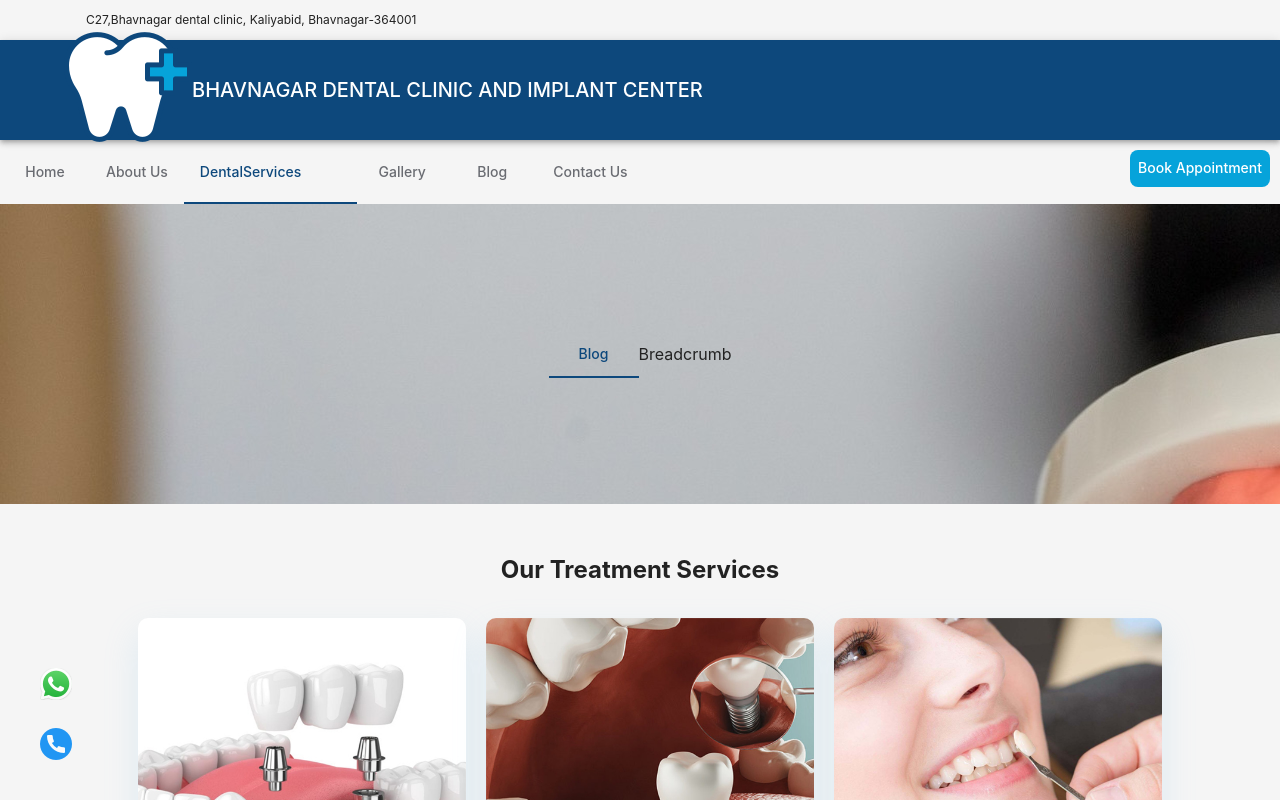
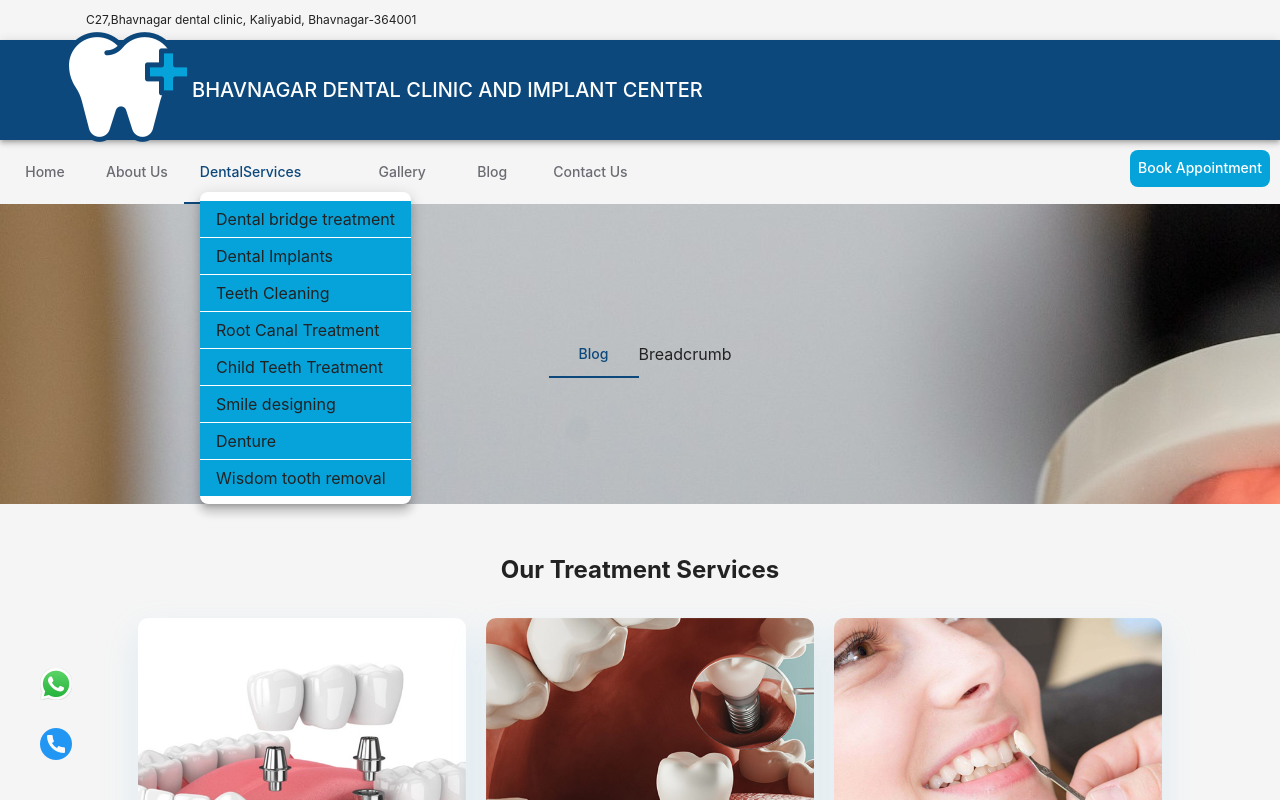
Before and after one commit to Ankitaparmar97/my-clinic, a React (Vite) app: page /Dentalservices in a window 1280 px wide. Both pictures are taken after a click on the tab "DentalServices". Shown: the top 800 px of the page. Built offline with nearby package versions, Linux system fonts and the light colour scheme; some icons are missing.

Commit message:
resolve flickering

```diff
--- a/src/components/Dentalservices.tsx
+++ b/src/components/Dentalservices.tsx
@@ -6,8 +6,21 @@ import { useTheme } from '@mui/material/styles';
 import { Box, Button } from '@mui/material';
 import Bread from './Breadcrumb';
 import { Link } from 'react-router-dom';
+import { useEffect } from 'react';
+import { useLocation } from 'react-router-dom';
 
 export default function ActionAreaCard() {
+  const location = useLocation();
+
+  useEffect(() => {
+    if (location.hash) {
+      const id = location.hash.replace('#', '');
+      const element = document.getElementById(id);
+      if (element) {
+        element.scrollIntoView({ behavior: 'smooth' });
+      }
+    }
+  }, [location]);
   return (
     <Box sx={{ width: '100vw' }}>
       <Box>
@@ -29,46 +42,55 @@ export default function ActionAreaCard() {
             gap: '20px',
           }}
         >
-          <div id="dental-bridge">
+          <div id="bridge-treatment">
             <CardItem
               image="/service-bridgetreatment.jpg"
               title="Dental Bridge Treatment"
               description="A procedure involves preparing the adjacent teeth to support crowns.A dental bridge replaces missing teeth with false teeth. The bridge is attached to the teeth on either side of the gap. Bridges are usually made of metal,a mixture zirconia."
             />
           </div>
+          <div id="implants">
             <CardItem
               image="/services-implant.jpg"
               title="Dental Implant"
               description="Dental implant surgery replaces tooth roots with metal. A dental embed is a screw produced using titanium which is set in the jaw at the site of the missing teeth. The material utilized for a dental embed is titanium since it is a bio-viable material.                                             "
             />
-
+          </div>
+          <div id="teeth-cleaning">
             <CardItem
               image="/services-teethwhitining.jpg"
               title="Teeth cleaning"
               description="Teeth cleaning is a standard dental methodology. We prompt our patients for a customary teeth cleaning like clockwork to 1 year. Other than that, anybody with a stained teeth, awful breath or draining gums ought to quickly complete a teeth cleaning.              "
             />
-
+          </div>
+          <div id="root-canal">
             <CardItem
               image="/services-rootcanal.jpg"
               title="Root canal treatment"
               description="A root canal is the normal pit inside the foundations of the tooth. It comprises of pulp(nerves of the tooth. A root canal treatment is the treatment of the tooth root.This procedure helps to save a badly infected or damaged tooth from extraction                                                                                            "
             />
+          </div>
+          <div id="child-treatment">
             <CardItem
               image="/services-childdental.jpg"
               title="Child teeth treatment"
               description="We treat babies, little children to guarantee that your kids can appreciate great dental wellbeing all through the entirety of their early stages.Early intervention is crucial to prevent more serious problems as children's teeth develop.Uses small instruments to remove the tooth"
             />
+          </div>
+          <div id="smile-desining">
             <CardItem
               image="/services-smiledesining.jpeg"
               title="Smile designing"
               description="Smile designing in dentistry, also known as smile makeover, is a comprehensive approach to enhancing the appearance of a person's smile through a combination of cosmetic and restorative dental procedures.The duration of a smile design can be between 5 and 20 years"
             />
-
+          </div>
+          <div id="denture">
             <CardItem
               image="/services-denture.jpg"
               title="Denture"
               description="Dentures (also known as false teeth).In dentistry, a denture is a removable appliance that replaces missing teeth and surrounding tissues. It is designed to restore functionality and aesthetics, allowing patients to chew, speak, and smile with confidence."
             />
+          </div>
           <div id="wth">
             <CardItem
               image="/services-wtr.jpg"
--- a/src/components/Nav.tsx
+++ b/src/components/Nav.tsx
@@ -20,38 +20,27 @@ export default function ColorTabs() {
   const theam = useTheme();
   const location = useLocation();
   let currentPath = location.pathname;
-  const [, setValue] = React.useState(location.pathname);
+
   if (currentPath.startsWith('/Dentalservices')) {
     currentPath = '/Dentalservices';
   }
+  const [, setValue] = React.useState(location.pathname);
+
+  const [anchorEl, setAnchorEl] = React.useState<null | HTMLElement>(null);
+  const open = Boolean(anchorEl);
+
+  // Open menu when hovering over tab
+  const handleHover = (event: React.MouseEvent<HTMLElement>) => {
+    setAnchorEl(event.currentTarget);
+  };
+
+  // Close menu only when leaving both tab & menu
+  const handleLeave = () => {
+    setAnchorEl(null);
+  };
 
   const handleChange = (_: React.SyntheticEvent, newValue: string) => {
     setValue(newValue);
-  };
-
-  const [anchorEl, setAnchorEl] = React.useState<null | HTMLElement>(null);
-  const timeoutRef = React.useRef<number | undefined>(undefined);
-  const open = Boolean(anchorEl);
-
-  const handleLeave = () => {
-    timeoutRef.current = window.setTimeout(() => {
-      setAnchorEl(null);
-    }, 1000);
-  };
-  const handleHover = (event: React.MouseEvent<HTMLElement>) => {
-    if (timeoutRef.current !== undefined) {
-      clearTimeout(timeoutRef.current);
-      timeoutRef.current = undefined; // reset
-    }
-    setAnchorEl(event.currentTarget);
-  };
-
-  const handleClose = () => {
-    if (timeoutRef.current !== undefined) {
-      clearTimeout(timeoutRef.current);
-      timeoutRef.current = undefined;
-    }
-    setAnchorEl(null);
   };
 
   return (
@@ -62,11 +51,13 @@ export default function ColorTabs() {
           <Tab value="/AboutUs" label="About Us" component={NavLink} to="/AboutUs" />
           <Tab
             value="/Dentalservices"
+            onMouseEnter={handleHover}
+            // onMouseLeave={handleLeave}
+
             label={
-              <span style={{ display: 'flex', alignItems: 'center' }}>
+              <span style={{ display: 'flex', alignItems: 'center' }} onMouseEnter={handleHover}>
                 DentalServices
                 <IconButton
-                  onClick={handleHover}
                   aria-controls={open ? 'menu' : undefined}
                   aria-haspopup="true"
                   aria-expanded={open ? 'true' : undefined}
@@ -74,13 +65,14 @@ export default function ColorTabs() {
                     transition: 'transform 0.3s ease',
                     transform: open ? 'rotate(180deg)' : 'rotate(0deg)',
                   }}
+                  onMouseEnter={handleHover}
                 >
                   <ExpandMoreIcon />
                 </IconButton>
               </span>
             }
-            onMouseEnter={handleHover}
-            onMouseLeave={handleLeave}
+            // onMouseEnter={handleHover}
+            // onMouseLeave={handleLeave}
           />
           <Tab value="/Gallery" label="Gallery" component={NavLink} to="/Gallery" />
           <Tab value="/Blog" label="Blog" component={NavLink} to="/Blog" />
@@ -91,75 +83,75 @@ export default function ColorTabs() {
       <Menu
         anchorEl={anchorEl}
         open={Boolean(anchorEl)}
-        onClose={handleClose}
+        onClose={handleLeave}
         MenuListProps={{
-          onMouseEnter: () => clearTimeout(timeoutRef.current),
+          onMouseEnter: () => {},
           onMouseLeave: handleLeave,
         }}
       >
         <MenuItem
           sx={{ backgroundColor: theam.palette.primary.light, marginTop: '1px' }}
           component={NavLink}
-          to="/Dentalservices/implants"
-          onClick={handleClose}
+          to="/Dentalservices#bridge-treatment"
+          onClick={handleLeave}
+        >
+          Dental bridge treatment
+        </MenuItem>
+        <MenuItem
+          sx={{ backgroundColor: theam.palette.primary.light, marginTop: '1px' }}
+          component={NavLink}
+          to="/Dentalservices#implants"
+          onClick={handleLeave}
         >
           Dental Implants
         </MenuItem>
         <MenuItem
           sx={{ backgroundColor: theam.palette.primary.light, marginTop: '1px' }}
           component={NavLink}
-          to="/Dentalservices/child-treatment"
-          onClick={handleClose}
+          to="/Dentalservices#teeth-cleaning"
+          onClick={handleLeave}
         >
-          Child treatment
+          Teeth Cleaning
         </MenuItem>
         <MenuItem
           sx={{ backgroundColor: theam.palette.primary.light, marginTop: '1px' }}
           component={NavLink}
-          to="/Dentalservices/whitening"
-          onClick={handleClose}
-        >
-          Teeth Whitening
-        </MenuItem>
-        <MenuItem
-          sx={{ backgroundColor: theam.palette.primary.light, marginTop: '1px' }}
-          component={NavLink}
-          to="/Dentalservices/root-canal"
-          onClick={handleClose}
+          to="/Dentalservices#root-canal"
+          onClick={handleLeave}
         >
           Root Canal Treatment
         </MenuItem>
         <MenuItem
           sx={{ backgroundColor: theam.palette.primary.light, marginTop: '1px' }}
           component={NavLink}
-          to="/Dentalservices#wth"
-          onClick={handleClose}
+          to="/Dentalservices#child-treatment"
+          onClick={handleLeave}
         >
-          Wisdom tooth removal
+          Child Teeth Treatment
         </MenuItem>
         <MenuItem
           sx={{ backgroundColor: theam.palette.primary.light, marginTop: '1px' }}
           component={NavLink}
-          to="/Dentalservices/denture"
-          onClick={handleClose}
+          to="/Dentalservices#smile-designing"
+          onClick={handleLeave}
+        >
+          Smile designing
+        </MenuItem>
+        <MenuItem
+          sx={{ backgroundColor: theam.palette.primary.light, marginTop: '1px' }}
+          component={NavLink}
+          to="/Dentalservices#denture"
+          onClick={handleLeave}
         >
           Denture
         </MenuItem>
         <MenuItem
           sx={{ backgroundColor: theam.palette.primary.light, marginTop: '1px' }}
           component={NavLink}
-          to="/Dentalservices/bridge-treatment"
-          onClick={handleClose}
+          to="/Dentalservices#wth"
+          onClick={handleLeave}
         >
-          Dental bridge treatment
-        </MenuItem>
-        <MenuItem
-          sx={{ backgroundColor: theam.palette.primary.light, marginTop: '1px' }}
-          component={NavLink}
-          to="/Dentalservices/smile-designing"
-          onClick={handleClose}
-        >
-          Smile designing
+          Wisdom tooth removal
         </MenuItem>
       </Menu>
       <Routes>
```
Lines whose indentation alone changed are shown as unchanged.
